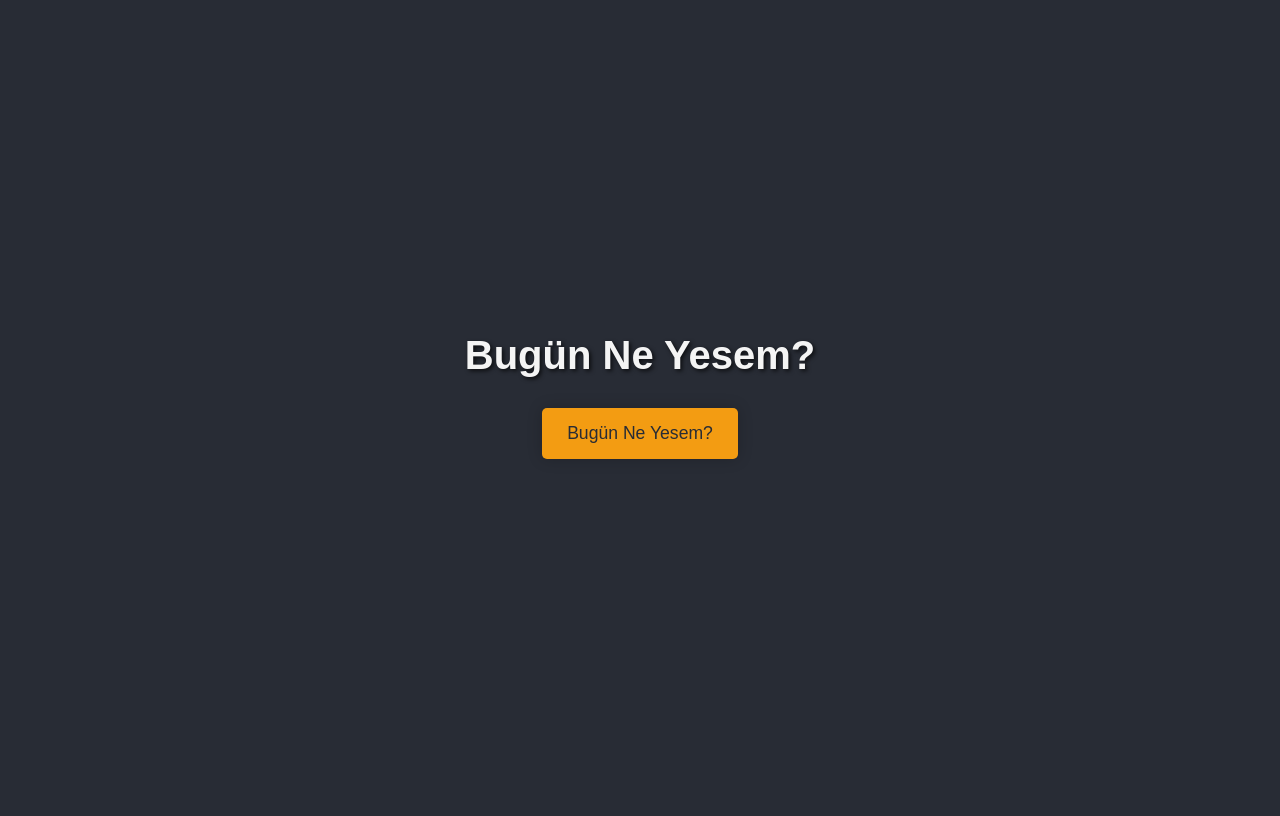
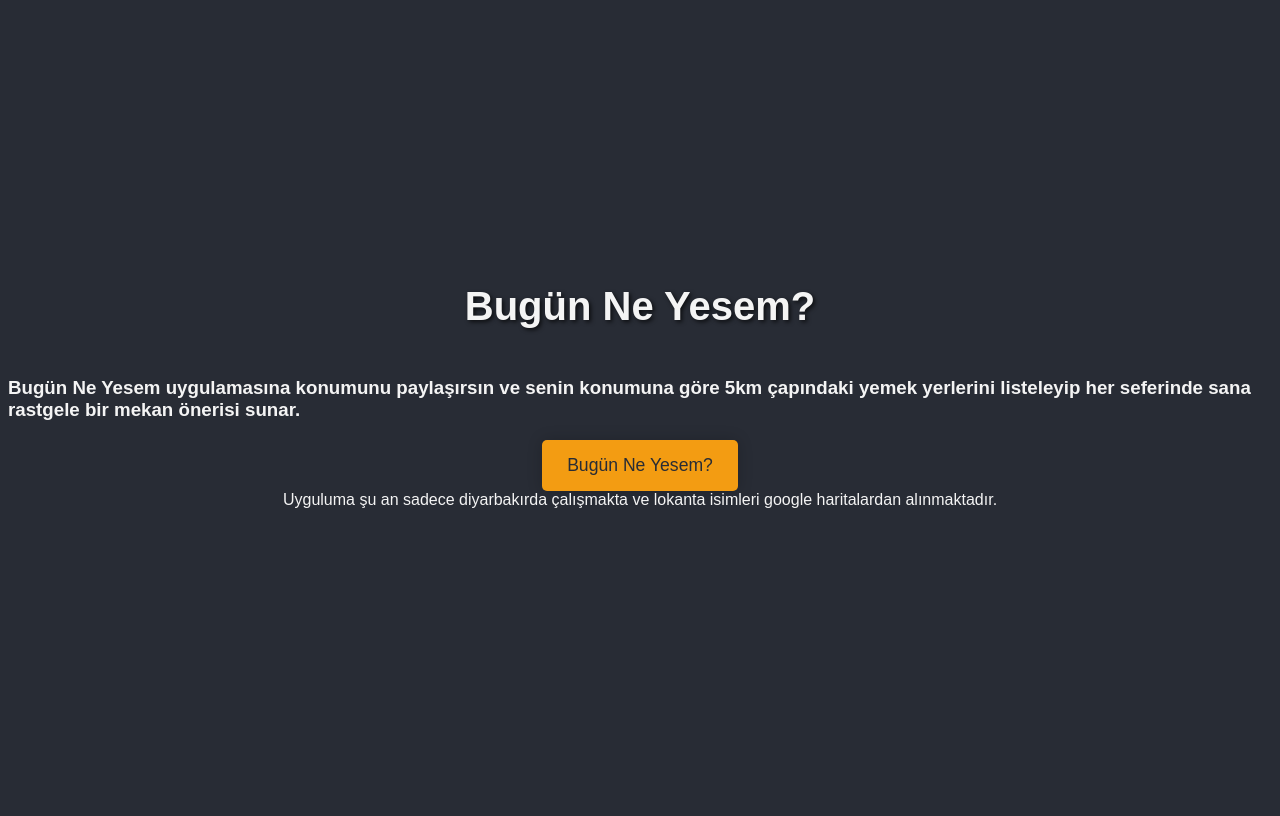
Before and after one commit to mustafataner/Bugun_ne_yesem, a Flask app: page / in a window 1280 px wide. Run offline with Flask 2, Linux system fonts and the light colour scheme.

Commit message:
index.html

```diff
--- a/templates/index.html
+++ b/templates/index.html
@@ -8,8 +8,9 @@
 <body>
 
 <h1>Bugün Ne Yesem?</h1>
+<h3>Bugün Ne Yesem uygulamasına konumunu paylaşırsın ve senin konumuna göre 5km çapındaki yemek yerlerini listeleyip her seferinde sana rastgele bir mekan önerisi sunar.</h3>
 <button onclick="getSuggestion()">Bugün Ne Yesem?</button>
-
+</h4>Uyguluma şu an sadece diyarbakırda çalışmakta ve lokanta isimleri google haritalardan alınmaktadır.</h4>
 <div id="result"></div>
 
 <script>
```
